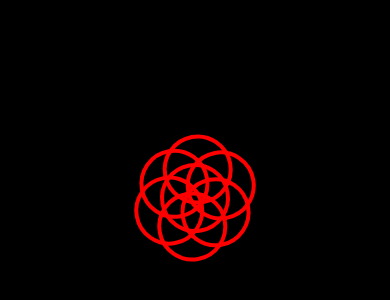
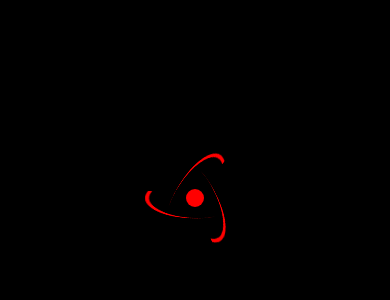
Before and after one commit to MuhmdRaouf/react-native-epic-spinners, a React Native app: screen / in a window 390 px wide. Shown: the part 224-524 px from the top of the page. Built offline with nearby package versions, Linux system fonts and the light colour scheme.

Commit message:
port 6th spinner [AtomSpinner]

```diff
--- a/App.js
+++ b/App.js
@@ -8,7 +8,7 @@
 
 import React from 'react';
 import { StyleSheet, View } from 'react-native';
-import { IntersectingCirclesSpinner } from './src/components/IntersectingCirclesSpinner';
+import { AtomSpinner } from './src/components/AtomSpinner';
 
 const App: () => React$Node = () => {
   const style = StyleSheet.create({
@@ -16,7 +16,7 @@ const App: () => React$Node = () => {
   });
   return (
     <View style={style.container}>
-      <IntersectingCirclesSpinner />
+      <AtomSpinner />
     </View>
   );
 };
--- a/src/components/AtomSpinner.js
+++ b/src/components/AtomSpinner.js
@@ -1,108 +1,142 @@
-import React from 'react';
-import PropTypes from 'prop-types';
-import styled from 'styled-components';
-
-const Atom = styled.div`
-  height: ${(props) => props.size}px;
-  width: ${(props) => props.size}px;
-  overflow: hidden;
-
-  * {
-    box-sizing: border-box;
-  }
-
-  .spinner-inner {
-    position: relative;
-    display: block;
-    height: 100%;
-    width: 100%;
-  }
-
-  .spinner-circle {
-    display: block;
-    position: absolute;
-    color: ${(props) => props.color};
-    font-size: calc(${(props) => props.size}px * 0.24);
-    top: 50%;
-    left: 50%;
-    transform: translate(-50%, -50%);
-  }
-
-  .spinner-line {
-    position: absolute;
-    width: 100%;
-    height: 100%;
-    border-radius: 50%;
-    animation-duration: ${(props) => props.animationDuration}ms;
-    border-left-width: calc(${(props) => props.size}px / 25);
-    border-top-width: calc(${(props) => props.size}px / 25);
-    border-left-color: ${(props) => props.color};
-    border-left-style: solid;
-    border-top-style: solid;
-    border-top-color: transparent;
-  }
-
-  .spinner-line:nth-child(1) {
-    animation: atom-spinner-animation-1 ${(props) => props.animationDuration}ms linear infinite;
-    transform: rotateZ(120deg) rotateX(66deg) rotateZ(0deg);
-  }
-
-  .spinner-line:nth-child(2) {
-    animation: atom-spinner-animation-2 ${(props) => props.animationDuration}ms linear infinite;
-    transform: rotateZ(240deg) rotateX(66deg) rotateZ(0deg);
-  }
-
-  .spinner-line:nth-child(3) {
-    animation: atom-spinner-animation-3 ${(props) => props.animationDuration}ms linear infinite;
-    transform: rotateZ(360deg) rotateX(66deg) rotateZ(0deg);
-  }
-
-  @keyframes atom-spinner-animation-1 {
-    100% {
-      transform: rotateZ(120deg) rotateX(66deg) rotateZ(360deg);
-    }
-  }
-  @keyframes atom-spinner-animation-2 {
-    100% {
-      transform: rotateZ(240deg) rotateX(66deg) rotateZ(360deg);
-    }
-  }
-  @keyframes atom-spinner-animation-3 {
-    100% {
-      transform: rotateZ(360deg) rotateX(66deg) rotateZ(360deg);
-    }
-  }
-`;
-
-const propTypes = {
-  size: PropTypes.number,
-  animationDuration: PropTypes.number,
-  color: PropTypes.string,
-  style: PropTypes.object
-};
+/** @flow **/
+import type { Element } from 'react';
+import React, { useEffect, useState } from 'react';
+import type { ViewStyleProp } from 'react-native/Libraries/StyleSheet/StyleSheet';
+import { Animated, Easing, StyleSheet, View } from 'react-native';
 
 type EpicProps = {
   size?: number,
   animationDuration?: number,
   color?: string,
-  style?: object
+  style?: ViewStyleProp
+};
+const EpicSpinnersDefaultProps = {
+  size: 100,
+  color: 'red',
+  animationDuration: 1000
 };
 
-export const AtomSpinner = ({ size, animationDuration, color, style, ...props }: EpicProps) => {
-  const x = 10;
+export const AtomSpinner = (props: EpicProps): Element<any> => {
+  const { size, animationDuration, color, style } = props;
+  const [firstSpinnerLine] = useState(new Animated.Value(0));
+  const [secondSpinnerLine] = useState(new Animated.Value(0));
+  const [thirdSpinnerLine] = useState(new Animated.Value(0));
+
+  const spinnerStyle = StyleSheet.create({
+    container: {
+      height: size,
+      width: size,
+      overflow: 'hidden'
+    },
+    spinnerInner: {
+      position: 'relative',
+      height: '100%',
+      width: '100%',
+      alignItems: 'center',
+      justifyContent: 'center'
+    },
+    spinnerCircle: {
+      height: size * 0.18,
+      width: size * 0.18,
+      backgroundColor: color,
+      borderRadius: size * 0.5
+    },
+    spinnerLine: {
+      position: 'absolute',
+      width: '100%',
+      height: '100%',
+      borderRadius: size * 0.5,
+      borderLeftWidth: size / 25,
+      borderTopWidth: size / 25,
+      borderLeftColor: color,
+      borderTopColor: 'transparent'
+    }
+  });
+  const animateStyle = {
+    firstSpinnerLine: {
+      transform: [
+        {
+          rotateZ: '120deg'
+        },
+        {
+          rotateX: '66deg'
+        },
+        {
+          rotateZ: firstSpinnerLine.interpolate({
+            inputRange: [0, 1],
+            outputRange: ['0deg', '360deg']
+          })
+        }
+      ]
+    },
+    secondSpinnerLine: {
+      transform: [
+        {
+          rotateZ: '240deg'
+        },
+        {
+          rotateX: '66deg'
+        },
+        {
+          rotateZ: firstSpinnerLine.interpolate({
+            inputRange: [0, 1],
+            outputRange: ['0deg', '360deg']
+          })
+        }
+      ]
+    },
+    thirdSpinnerLine: {
+      transform: [
+        {
+          rotateZ: '360deg'
+        },
+        {
+          rotateX: '66deg'
+        },
+        {
+          rotateZ: firstSpinnerLine.interpolate({
+            inputRange: [0, 1],
+            outputRange: ['0deg', '360deg']
+          })
+        }
+      ]
+    }
+  };
+
+  useEffect(() => {
+    Animated.loop(
+      Animated.parallel([
+        Animated.timing(firstSpinnerLine, {
+          toValue: 1,
+          duration: animationDuration,
+          easing: Easing.linear
+        }),
+        Animated.timing(secondSpinnerLine, {
+          toValue: 1,
+          duration: animationDuration,
+          easing: Easing.linear
+        }),
+        Animated.timing(thirdSpinnerLine, {
+          toValue: 1,
+          duration: animationDuration,
+          easing: Easing.linear
+        })
+      ])
+    ).start();
+  }, [animationDuration, firstSpinnerLine, secondSpinnerLine, thirdSpinnerLine]);
+
   return (
-    <Atom size={size} color={color} style={style} {...props}>
-      <div className='spinner-inner'>
-        <div className='spinner-line' />
-        <div className='spinner-line' />
-        <div className='spinner-line' />
-        <div className='spinner-circle' />
-      </div>
-    </Atom>
+    <View style={style} {...props}>
+      <View style={spinnerStyle.container}>
+        <View style={[spinnerStyle.spinnerInner]}>
+          <Animated.View style={[spinnerStyle.spinnerLine, animateStyle.firstSpinnerLine]} />
+          <Animated.View style={[spinnerStyle.spinnerLine, animateStyle.secondSpinnerLine]} />
+          <Animated.View style={[spinnerStyle.spinnerLine, animateStyle.thirdSpinnerLine]} />
+          <View style={[spinnerStyle.spinnerCircle]} />
+        </View>
+      </View>
+    </View>
   );
 };
 
-AtomSpinner.propTypes = propTypes;
-AtomSpinner.defaultProps = defaultProps;
-
-export default AtomSpinner;
+AtomSpinner.defaultProps = EpicSpinnersDefaultProps;
```
